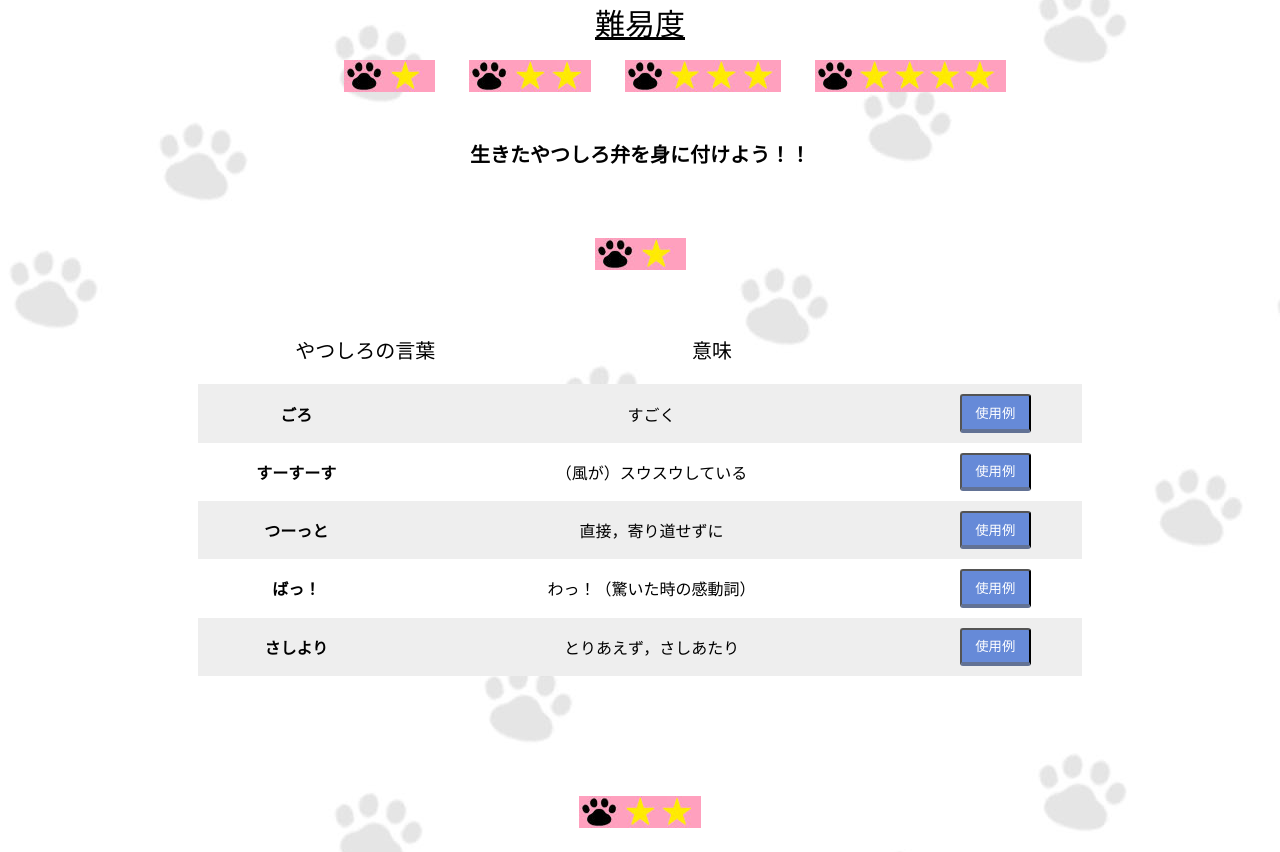
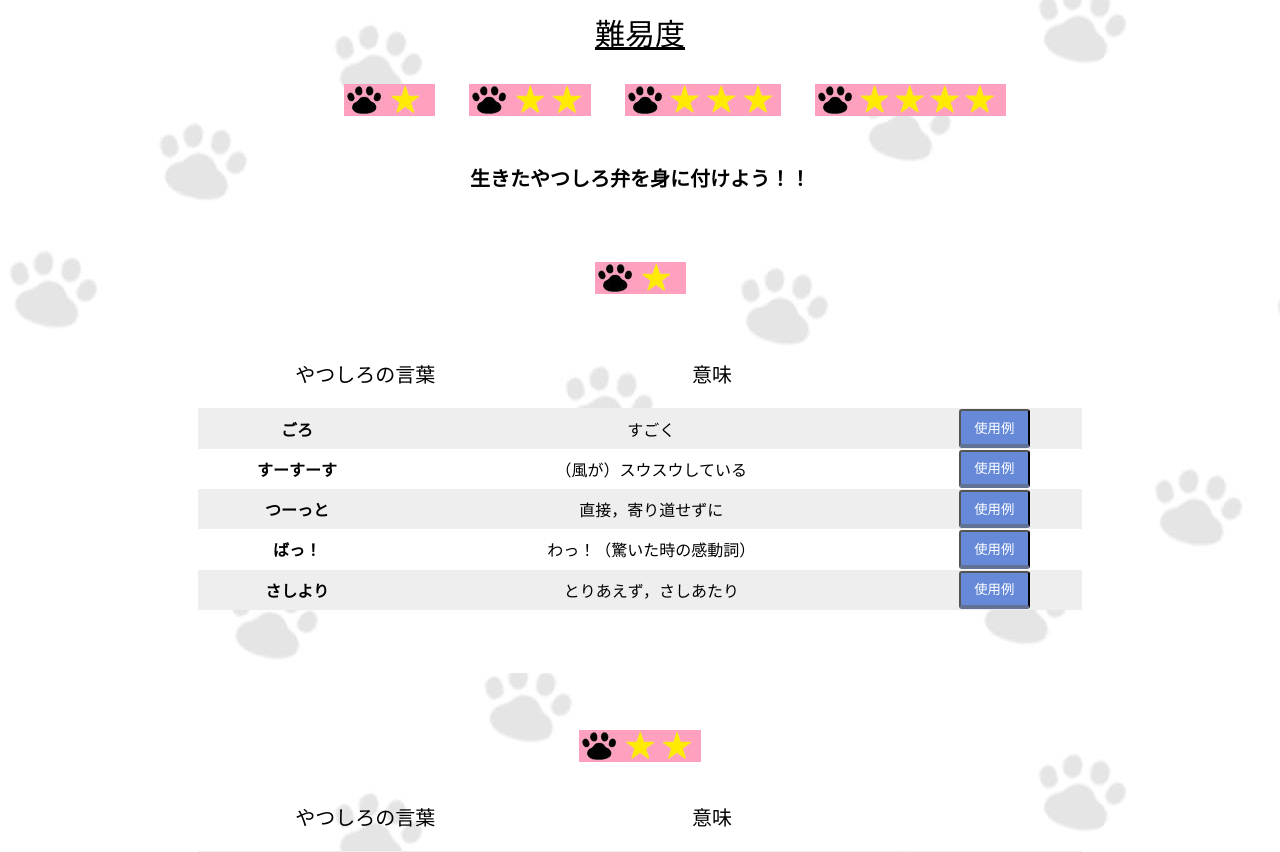
Before and after one commit to kaaa43246y/sotsugyouseisaku, a Flask app: page /index in a window 1280 px wide. Shown: the part 95-947 px from the top of the page. Run offline with Flask 2, Linux system fonts and the light colour scheme; data comes from the database, SQL or seed files in the repository; some libraries are stand-ins or nearby versions.

Commit message:
PC 難易度　余白修正

```diff
--- a/static/css/style.css
+++ b/static/css/style.css
@@ -22,6 +22,7 @@ header {
 
 #logo {
     text-align: center;
+    margin-bottom: 10px;
 }
 
 .under {
@@ -183,7 +184,7 @@ ul a{
   }
 
   table th,table td{
-    padding: 10px 0;
+    padding: auto;
     text-align: center;
   }
 
@@ -240,3 +241,7 @@ ul a{
 .flex img{
   margin-top: 50px;
 }
+
+.difficulty{
+  margin: 10px 0 30px 0;
+}
--- a/templates/index.html
+++ b/templates/index.html
@@ -20,15 +20,20 @@
             <img src="../static/img/猫　透過_sp.png" alt="ヘッダーの横にロゴ">
         </div>
     </header>
+    <div class="difficulty">
+      <span class="under">難易度</span>
 
-    <span class="under">難易度</span>
+    </div>
+    <div class="difficulty_list">
+      <ul>
+         <a href="#sec1" id="menu-sec1"><img src="../static/img/難易度1.jpg" alt="難易度1"></a>
+          <a href="#sec2" id="menu-sec2"><img src="../static/img/難易度2.jpg" alt="難易度2"></a>
+          <a href="#sec3" id="menu-sec3"><img src="../static/img/難易度3.jpg" alt="難易度3"></a>
+          <a href="#sec4" id="menu-sec4"><img src="../static/img/難易度4.jpg" alt="難易度4"></a>
+      </ul>
+
+    </div>
 <!-- 入れ替えたよ！ -->
-     <ul>
-        <a href="#sec1" id="menu-sec1"><img src="../static/img/難易度1.jpg" alt="難易度1"></a>
-         <a href="#sec2" id="menu-sec2"><img src="../static/img/難易度2.jpg" alt="難易度2"></a>
-         <a href="#sec3" id="menu-sec3"><img src="../static/img/難易度3.jpg" alt="難易度3"></a>
-         <a href="#sec4" id="menu-sec4"><img src="../static/img/難易度4.jpg" alt="難易度4"></a>
-     </ul>
 
     <article>
         <section id="sec1">
```
